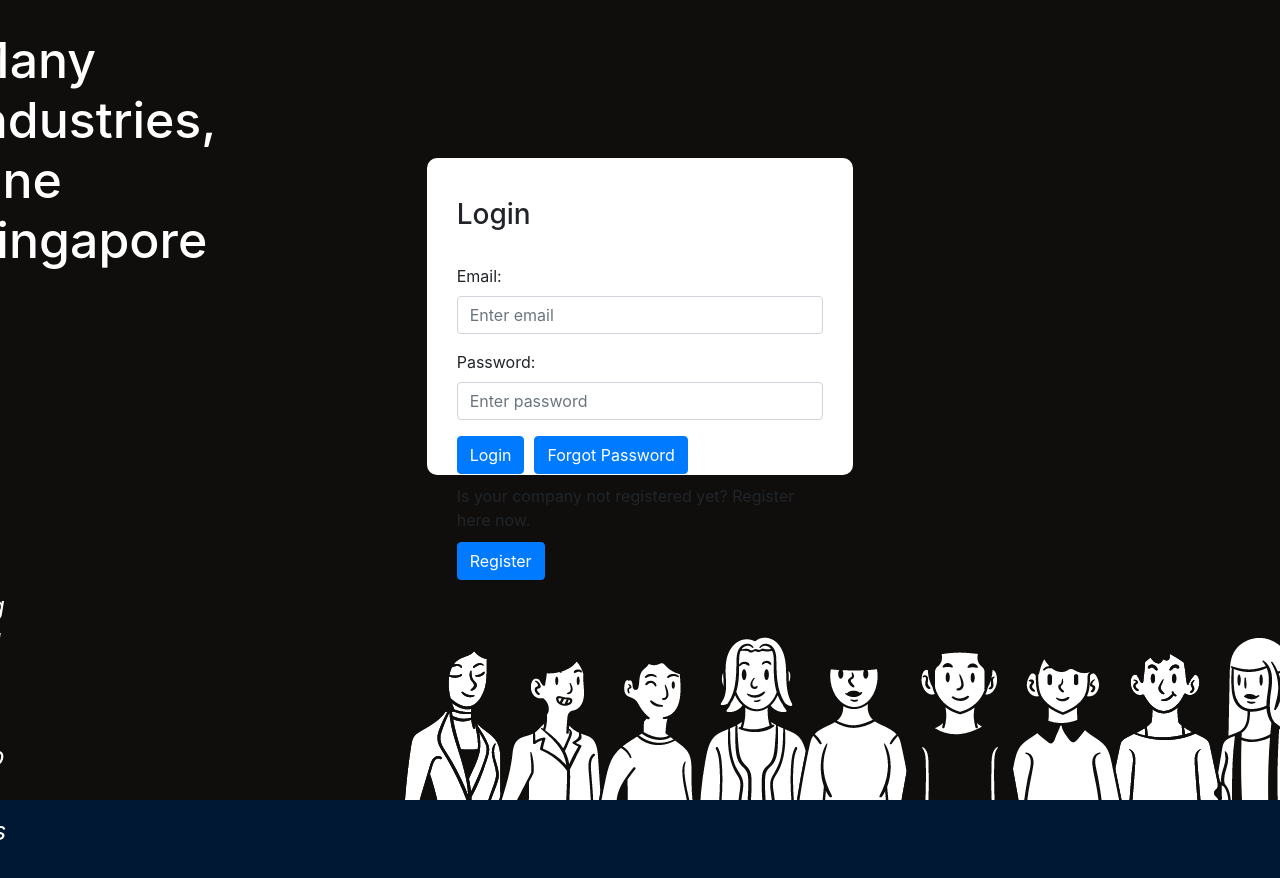
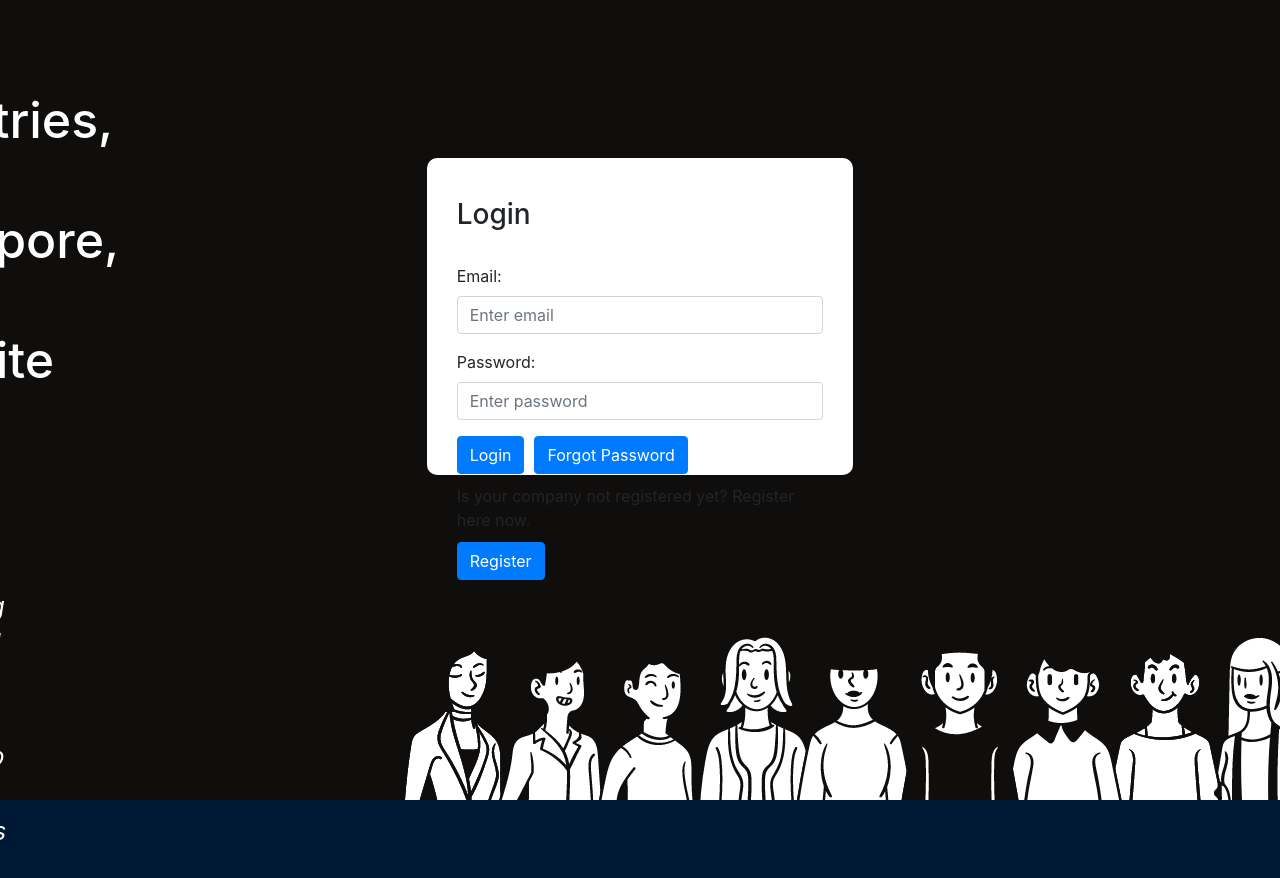
Before and after one commit to yunsoe/CS203, a React (Create React App) app in the folder frontend/: page /login in a window 1280 px wide. Shown: the top 878 px of the page. Built offline with nearby package versions, Linux system fonts and the light colour scheme.

Commit message:
loginpage header

```diff
--- a/frontend/src/views/Authentication.js
+++ b/frontend/src/views/Authentication.js
@@ -20,7 +20,7 @@ export default function Authentication() {
       }}
     >
     <h1>
-    Many Industries, One Singapore
+    Many Industries, <br></br>One Singapore,<br></br>One Website
     </h1>
     <div id = 'loginwords'>
         <p>Join over 90% of industries
--- a/frontend/src/views/View.css
+++ b/frontend/src/views/View.css
@@ -25,5 +25,5 @@
     position: absolute;
     padding-bottom: 100px;
     top: 30px;
-    padding-right: 1100px;
+    padding-right: 1300px;
 }
```
